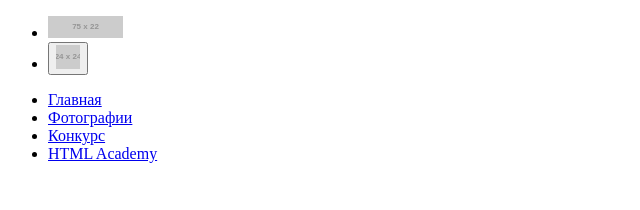
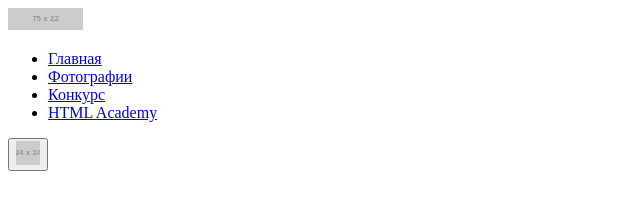
Before and after one commit to ArtMan-8/1095935-pink-18, a website: page source/index.html in a window 1280 px wide. Shown: the whole page, without its empty margins (0-640 px from the left). Drawn offline with Linux system fonts and the light colour scheme; placeholder pictures from the web are drawn by us.

Commit message:
разметил header

```diff
--- a/source/index.html
+++ b/source/index.html
@@ -7,29 +7,25 @@
   <title>HTML Academy: Пинк</title>
 </head>
 <body>
-  <header class="header-page">
-    <nav class="nav-main">
-      <ul class="nav-main__list ">
-        <li class="nav-main__item">
-          <a class="nav-main__logo">
-            <img src="https://via.placeholder.com/75x22" alt="Логотип Пинк" width="75" height="22">
-          </a>
-        </li>
-        <li class="nav-main__item">
-          <button>
-            <img src="https://via.placeholder.com/24x24" alt="Меню" width="24" height="24">
-          </button>
-        </li>
+  <header class="page-header">
+    <a class="page-header__logo-link">
+      <img class="page-header__logo-img" src="https://via.placeholder.com/75x22" alt="Логотип Пинк" width="75" height="22">
+    </a>
+
+    <nav class="page-header__nav nav-main">
+      <ul class="nav-main__list">
+        <li class="nav-main__item"><a class="nav-main__link" href="#">Главная</a></li>
+        <li class="nav-main__item"><a class="nav-main__link" href="photo.html">Фотографии</a></li>
+        <li class="nav-main__item"><a class="nav-main__link" href="form.html">Конкурс</a></li>
+        <li class="nav-main__item"><a class="nav-main__link" href="https://htmlacademy.ru/intensive/adaptive">HTML Academy</a></li>
       </ul>
 
-      <ul class="nav-main__list">
-        <li class="nav-main__link"><a href="#">Главная</a></li>
-        <li class="nav-main__link"><a href="photo.html">Фотографии</a></li>
-        <li class="nav-main__link"><a href="form.html">Конкурс</a></li>
-        <li class="nav-main__link"><a href="https://htmlacademy.ru/intensive/adaptive">HTML Academy</a></li>
-      </ul>
+      <button class="nav-main__toggle" type="button">
+        <img src="https://via.placeholder.com/24x24" alt="меню" width="24" height="24">
+      </button>
     </nav>
   </header>
 
+
 </body>
 </html>
```
